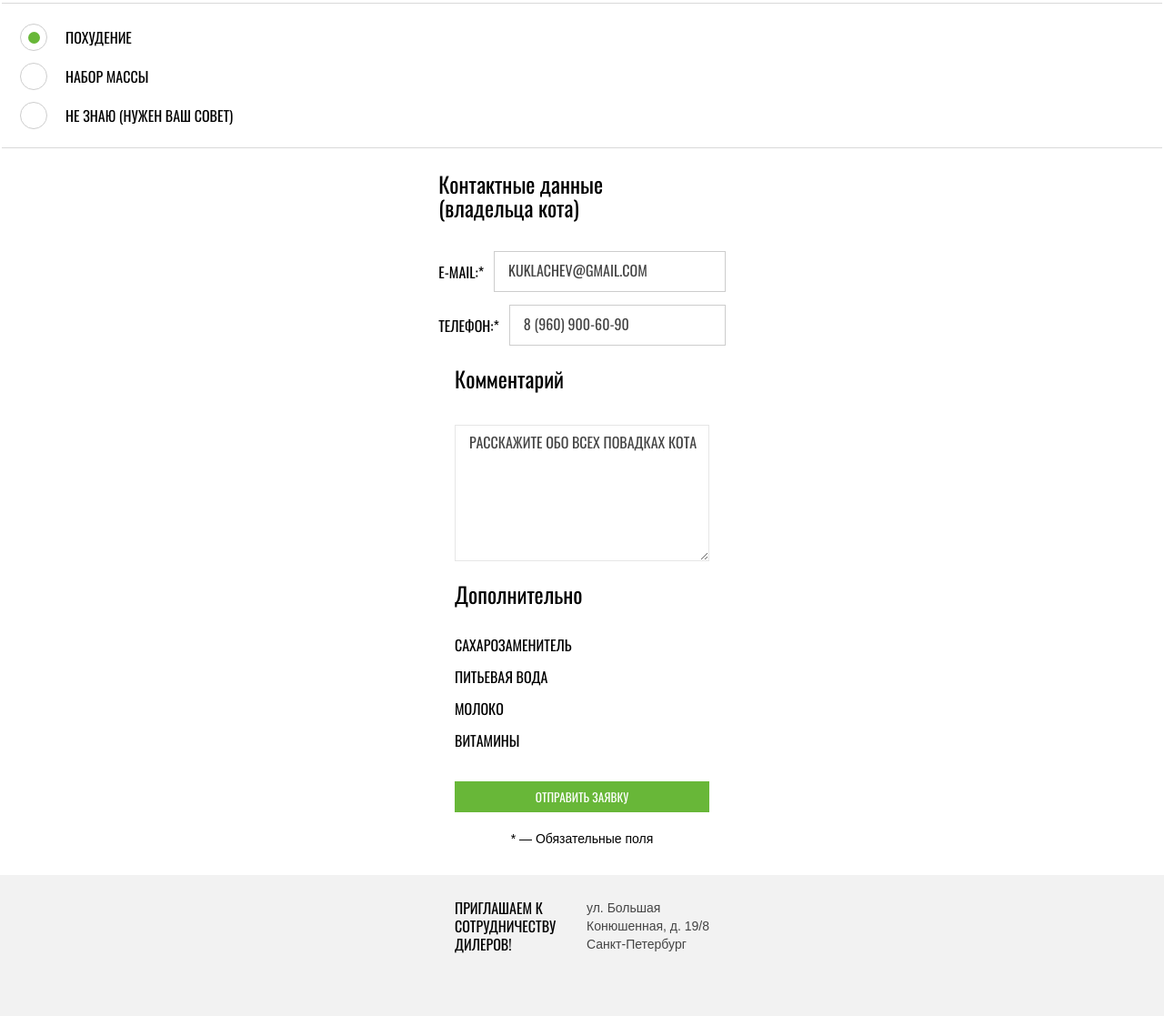
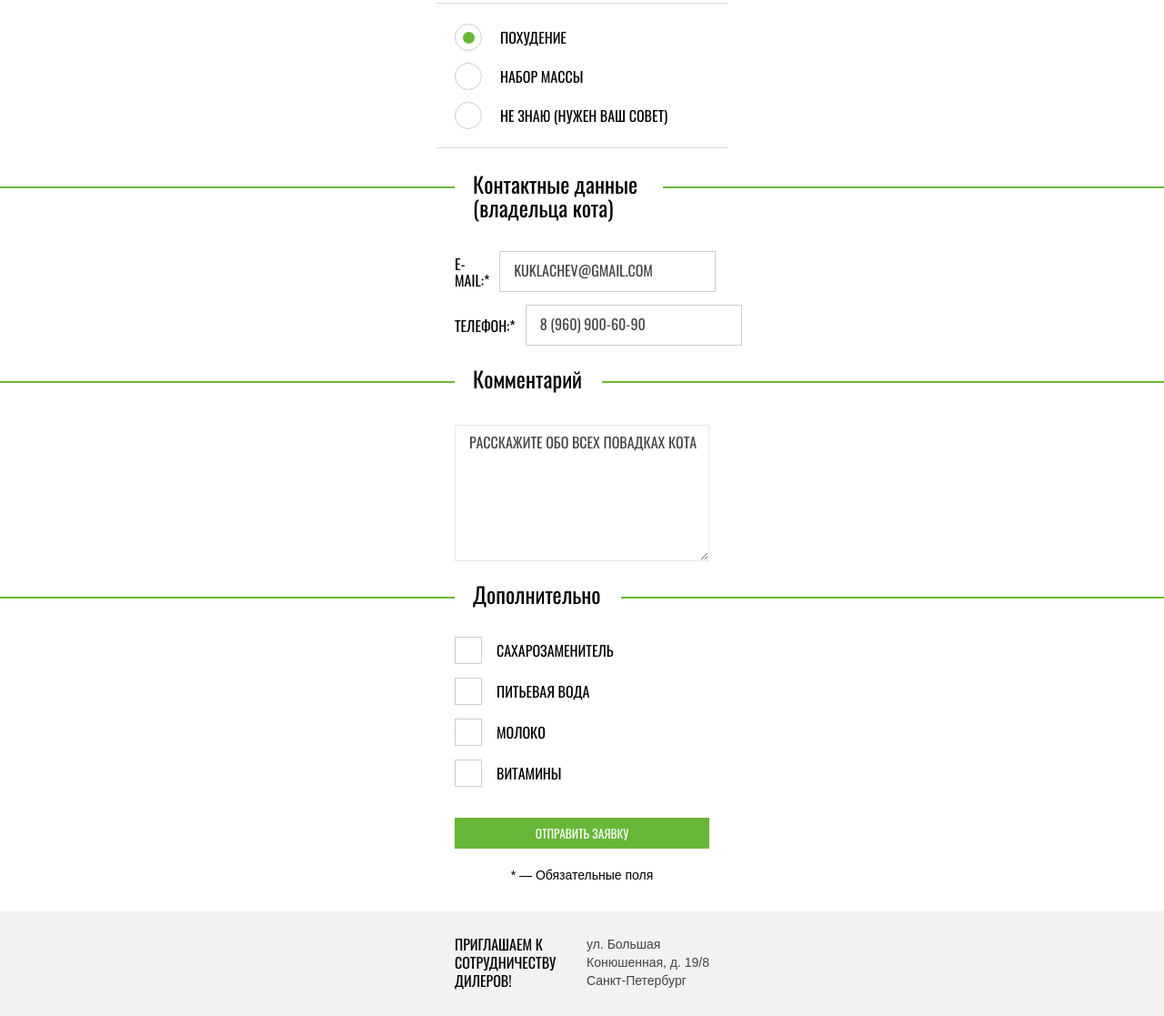
Before and after one commit to PumYulie/v2-cat-energy, a website: page source/form.html in a window 1280 px wide. Shown: the part 462-1579 px from the top of the page at 91% size. Drawn offline with Linux system fonts and the light colour scheme; files whose address does not match are found by name.

Commit message:
сделана базовая стилизация 3 страниц

```diff
--- a/source/form.html
+++ b/source/form.html
@@ -57,8 +57,7 @@
 			<form class="program-choice__form form" action="#" method="post">
 
 				<fieldset class="form__fieldset form__basic-info form-basics">
-					<legend class="visually-hidden">Данные кота</legend>
-
+					<h2 class="visually-hidden">Данные кота</h2>
 					<ul class="form-basics__input-list site-container">
 						<li class="form-basics__input-item">
 							<label class="input__label form-basics__label">
@@ -79,7 +78,6 @@
 							</label>
 						</li>
 					</ul>
-
 					<ul class="form-basics__radio-group radio-group">
 						<li class="radio-group__item">
 							<label class="input__label radio-group__label">
@@ -105,8 +103,9 @@
 					</ul>
 				</fieldset>
 
-				<fieldset class="form__fieldset form__form-owner form-owner site-container">
-					<legend class="form-owner__title title--form">Контактные данные (владельца кота)</legend>
+				<fieldset class="form__fieldset form__form-owner form-owner">
+					<div class="site-container">
+						<h2 class="form-owner__title title--form">Контактные данные (владельца кота)</h2>
 						<ul class="form-owner__list">
 							<li class="form-owner__list-item">
 								<label class="form-owner__label input__label">
@@ -121,45 +120,50 @@
 								</label>
 							</li>
 						</ul>
+					</div>
 				</fieldset>
 
-				<fieldset class="form__fieldset form__comment form-comment site-container">
-					<legend class="form-comment__title title--form">Комментарий</legend>
+				<fieldset class="form__fieldset form__comment form-comment">
+					<div class="site-container">
+						<h2 class="form-comment__title title--form">Комментарий</h2>
 						<textarea class="form-comment__textarea title--style">Расскажите обо всех повадках кота</textarea>
+					</div>
 				</fieldset>
 
-				<fieldset class="form__fieldset form__other-info other-info site-container">
-					<legend class="other-info__title title--form">Дополнительно</legend>
-					<ul class="other-info__list">
-						<li class="other-info__list-item">
-							<label class="other-info__label input__wrapping-label">
-								<input class="visually-hidden" type="checkbox" name="other-info" value="anti-sugar" checked>
-								<span class="other-info__checkbox-mark input__checkbox-mark"></span>
-								<span class="other-info__visible-label input__label">Сахарозаменитель</span>
+				<fieldset class="form__fieldset form__form-other form-other">
+					<div class="site-container">
+						<h2 class="form-other__title title--form">Дополнительно</h2>
+						<ul class="form-other__list site-container">
+							<li class="form-other__list-item">
+								<label class="form-other__label input__label">
+									<input class="visually-hidden" type="checkbox" name="form-other" value="anti-sugar" checked>
+									<span class="form-other__checkbox-mark input__checkbox-mark"></span>
+									<span class="form-other__visible-label">Сахарозаменитель</span>
 								</label>
 							</li>
-						<li class="other-info__list-item">
-							<label class="other-info__label input__wrapping-label">
-								<input class="visually-hidden" type="checkbox" name="other-info" value="water">
-								<span class="other-info__checkbox-mark checkbox-mark"></span>
-								<span class="other-info__visible-label input__label">Питьевая вода</span>
+							<li class="form-other__list-item">
+								<label class="form-other__label input__label">
+									<input class="visually-hidden" type="checkbox" name="form-other" value="water">
+									<span class="form-other__checkbox-mark input__checkbox-mark"></span>
+									<span class="form-other__visible-label">Питьевая вода</span>
 								</label>
 							</li>
-						<li class="other-info__list-item">
-							<label class="other-info__label input__wrapping-label">
-								<input class="visually-hidden" type="checkbox" name="other-info" value="milk">
-								<span class="other-info__checkbox-mark checkbox-mark"></span>
-								<span class="other-info__visible-label input__label">Молоко</span>
+							<li class="form-other__list-item">
+								<label class="form-other__label input__label">
+									<input class="visually-hidden" type="checkbox" name="form-other" value="milk">
+									<span class="form-other__checkbox-mark input__checkbox-mark"></span>
+									<span class="form-other__visible-label">Молоко</span>
 								</label>
 							</li>
-						<li class="other-info__list-item">
-							<label class="other-info__label input__wrapping-label">
-								<input class="visually-hidden" type="checkbox" name="other-info" value="vitamins">
-								<span class="other-info__checkbox-mark checkbox-mark"></span>
-								<span class="other-info__visible-label input__label">Витамины</span>
+							<li class="form-other__list-item">
+								<label class="form-other__label input__label">
+									<input class="visually-hidden" type="checkbox" name="form-other" value="vitamins">
+									<span class="form-other__checkbox-mark input__checkbox-mark"></span>
+									<span class="form-other__visible-label">Витамины</span>
 								</label>
 							</li>
 						</ul>
+					</div>
 				</fieldset>
 
 				<div class="form__button-wrapper site-container">
--- a/source/less/blocks/form-basics.less
+++ b/source/less/blocks/form-basics.less
@@ -21,6 +21,8 @@
 }
 
 .form-basics__radio-group {
+	width: 320px;
+	margin: 0 auto;
 	padding: 22px 20px 20px 20px;
 	border-top: 1px solid @separator-form;
 	border-bottom: 1px solid @separator-form;
--- a/source/less/blocks/form-comment.less
+++ b/source/less/blocks/form-comment.less
@@ -14,5 +14,4 @@
 
 .form-comment__title {
 	margin-bottom: 38px;
-	transform: translateX(-20px);
 }
--- /dev/null
+++ b/source/less/blocks/form-other.less
@@ -0,0 +1,22 @@
+.form-other__title {
+	margin-bottom: 34px;
+}
+
+.form-other__list {
+	display: flex;
+	flex-direction: column;
+	flex-wrap: wrap;
+}
+
+.form-other__list-item:not(:last-child) {
+	margin-bottom: 15px;
+}
+
+.form-other__label {
+	display: flex;
+	align-items: center;
+}
+
+.form-other__visible-label {
+	margin-left: 16px;
+}
--- a/source/less/blocks/form-owner.less
+++ b/source/less/blocks/form-owner.less
@@ -1,6 +1,6 @@
 .form-owner__title {
+	width: 229px;
 	margin-bottom: 35px;
-	transform: translateX(-20px);
 }
 
 .form-owner__list-item:not(:last-child) {
--- a/source/less/blocks/form.less
+++ b/source/less/blocks/form.less
@@ -1,8 +1,20 @@
 .form__fieldset {
-/* 	margin: 0; */
+	position: relative;
+	margin: 0;
 	padding: 0;
 	border: none;
-/* 	border-top: 2px solid @button-bg-color; */
+}
+
+.form__fieldset:not(:first-child)::before {
+	content: "";
+	position: absolute;
+	top: 16px;
+	z-index: -1;
+
+	width: 100%;
+	height: 2px;
+
+	background-color: @button-bg-color;
 }
 
 .form__basic-info {
@@ -17,7 +29,7 @@
 	margin-bottom: 23px;
 }
 
-.form__other-info {
+.form__form-other {
 	margin-bottom: 34px;
 }
 
--- a/source/less/blocks/input.less
+++ b/source/less/blocks/input.less
@@ -18,7 +18,6 @@
 .input__label {
 	margin: 0;
 	padding: 0;
-/* 	width: 100%; */
 
 	font-family: "Oswald";
 	font-style: normal;
@@ -27,3 +26,12 @@
 	color: @darkest;
 	text-transform: uppercase;
 }
+
+.input__checkbox-mark {
+	display: block;
+
+	width: 30px;
+	height: 30px;
+
+	border: 1px solid @special-grey;
+}
--- a/source/less/blocks/other-info.less
+++ /dev/null
@@ -1,14 +0,0 @@
-.other-info__title {
-	margin-bottom: 34px;
-	transform: translateX(-20px);
-}
-
-.other-info__list {
-	display: flex;
-	flex-direction: column;
-	flex-wrap: wrap;
-}
-
-.other-info__list-item:not(:last-child) {
-	margin-bottom: 15px;
-}
--- a/source/less/blocks/title.less
+++ b/source/less/blocks/title.less
@@ -22,6 +22,8 @@
 .title--form {
 	.title-base();
 	.title-font(24px; 26px);
+	display: inline-block;
+	margin: 0;
 	padding-left: 20px;
 	padding-right: 22px;
 	background-color: @lightest;
--- a/source/less/style.less
+++ b/source/less/style.less
@@ -37,7 +37,7 @@
 /* blocks form */
 @import "./blocks/program-choice.less";
 @import "./blocks/form.less";
-@import "./blocks/other-info.less";
+@import "./blocks/form-other.less";
 @import "./blocks/input.less";
 @import "./blocks/form-comment.less";
 @import "./blocks/form-owner.less";
@@ -45,4 +45,4 @@
 @import "./blocks/radio-mark.less";
 @import "./blocks/radio-group.less";
 
-@import "./blocks/form-basics.less";
+/* @import "./blocks/form-basics.less"; */
```
Also changed, not shown: source/css/style.css, 1 other file. Lines whose indentation alone changed are shown as unchanged.
